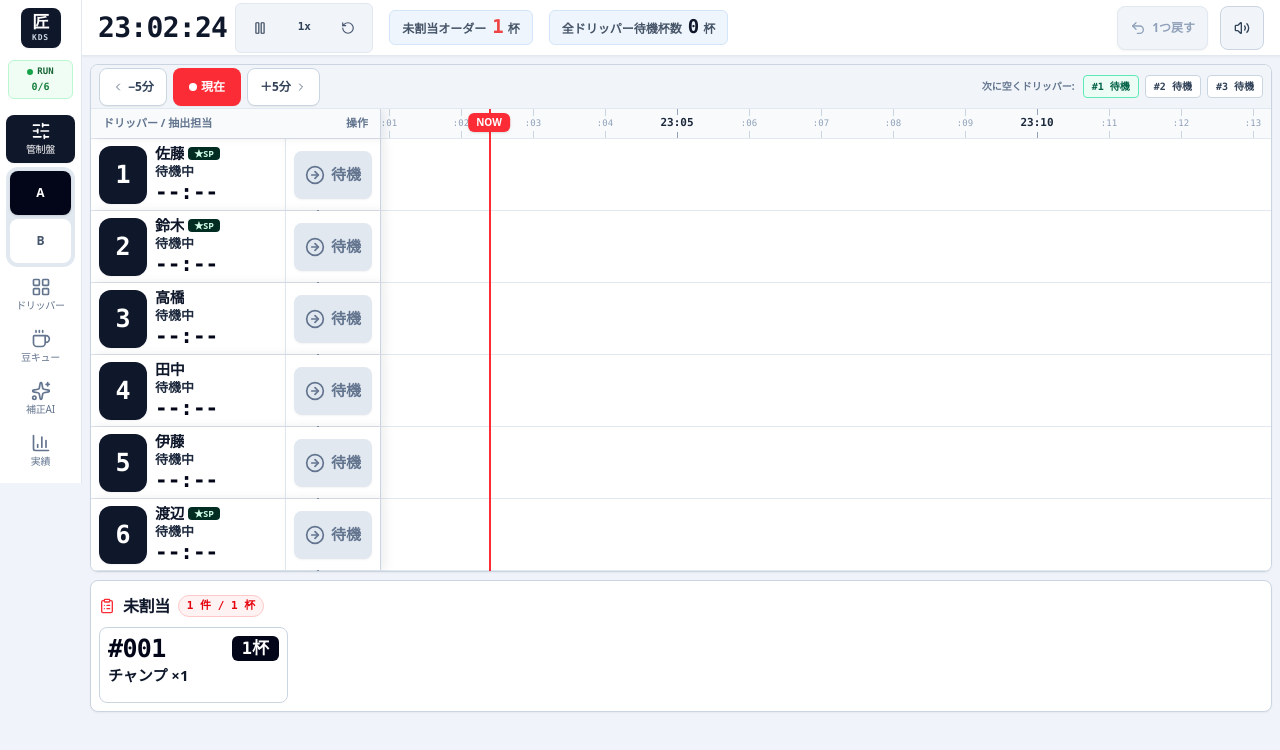
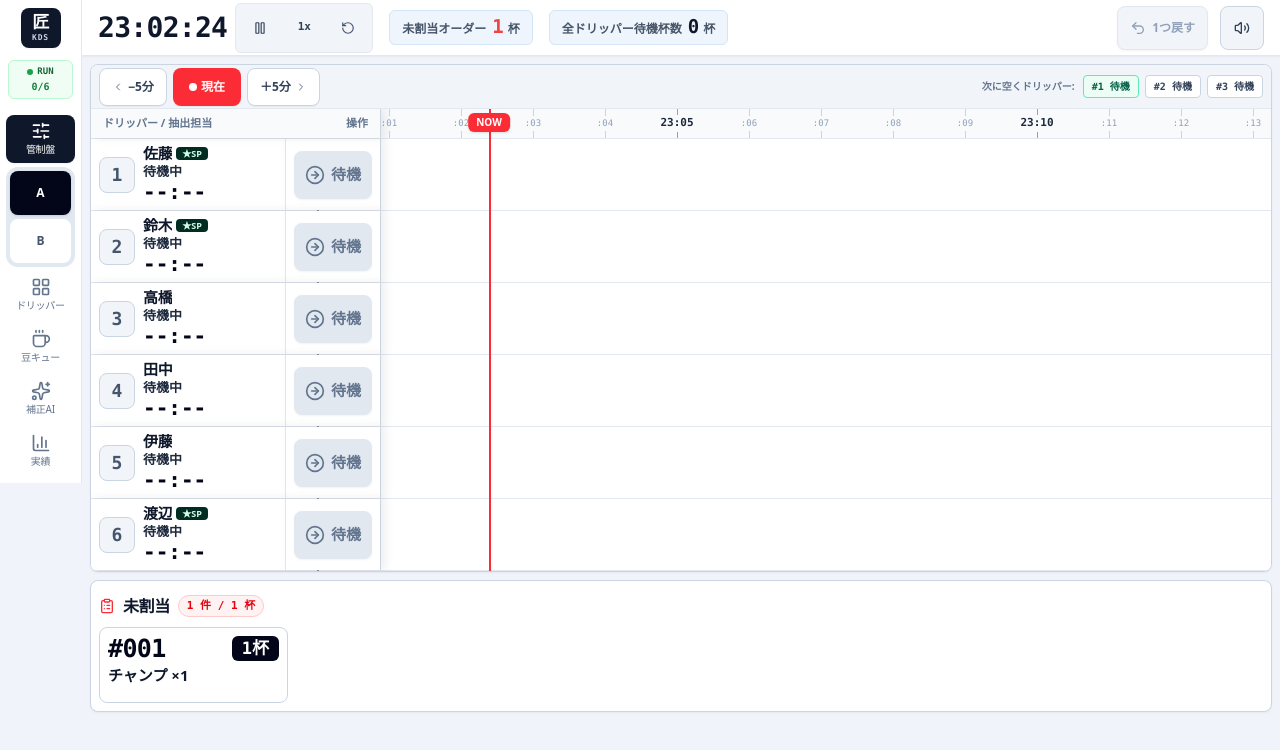
Before and after one commit to cafeore-tkb/caos, a React (Vite) app: page / in a window 1280 px wide. Shown: the top 750 px of the page. Built offline with nearby package versions, Linux system fonts and the light colour scheme.

Commit message:
Reduce visual weight of dripper numbers

```diff
--- a/src/components/BayLaneRow.tsx
+++ b/src/components/BayLaneRow.tsx
@@ -80,8 +80,8 @@ export const BayLaneRow: React.FC<BayLaneRowProps> = ({
     <div data-bay-target={barista.id} className="flex items-center h-[72px] border-b border-[#e2e8f0] bg-white hover:bg-[#fcfdff] transition-colors relative touch-manipulation">
       {/* 1. Barista Info Module - Sticky left column (200px) */}
       <div className="sticky left-0 z-50 w-[195px] shrink-0 self-stretch px-2 py-1.5 flex items-center gap-2 bg-white border-r border-[#e2e8f0] shadow-[4px_0_10px_rgba(15,23,42,0.08)] isolate">
-        {/* Bay number is the row anchor. */}
-        <div className="w-[48px] h-[58px] bg-[#0f172a] rounded-xl flex items-center justify-center text-white font-mono font-black text-[25px] shadow-xs shrink-0">
+        {/* The number is a quiet locator; name and active order carry the hierarchy. */}
+        <div className="w-9 h-9 rounded-lg border border-slate-300 bg-slate-100 flex items-center justify-center text-slate-600 font-mono font-bold text-[18px] shrink-0">
           {barista.bayNumber}
         </div>
 
--- a/src/components/BaysOverviewView.tsx
+++ b/src/components/BaysOverviewView.tsx
@@ -50,7 +50,7 @@ export const BaysOverviewView: React.FC<BaysOverviewViewProps> = ({
               <div>
                 <div className="flex items-center justify-between border-b border-slate-100 pb-2 mb-3">
                   <div className="flex items-center gap-2">
-                    <div className="w-8 h-8 bg-slate-900 text-white font-mono font-bold rounded flex items-center justify-center text-sm">
+                    <div className="w-8 h-8 border border-slate-300 bg-slate-100 text-slate-600 font-mono font-bold rounded-lg flex items-center justify-center text-sm">
                       {barista.id}
                     </div>
                     <div>
```
Also changed, not shown: 1 other file (tests, documents, lock files or other folders).
